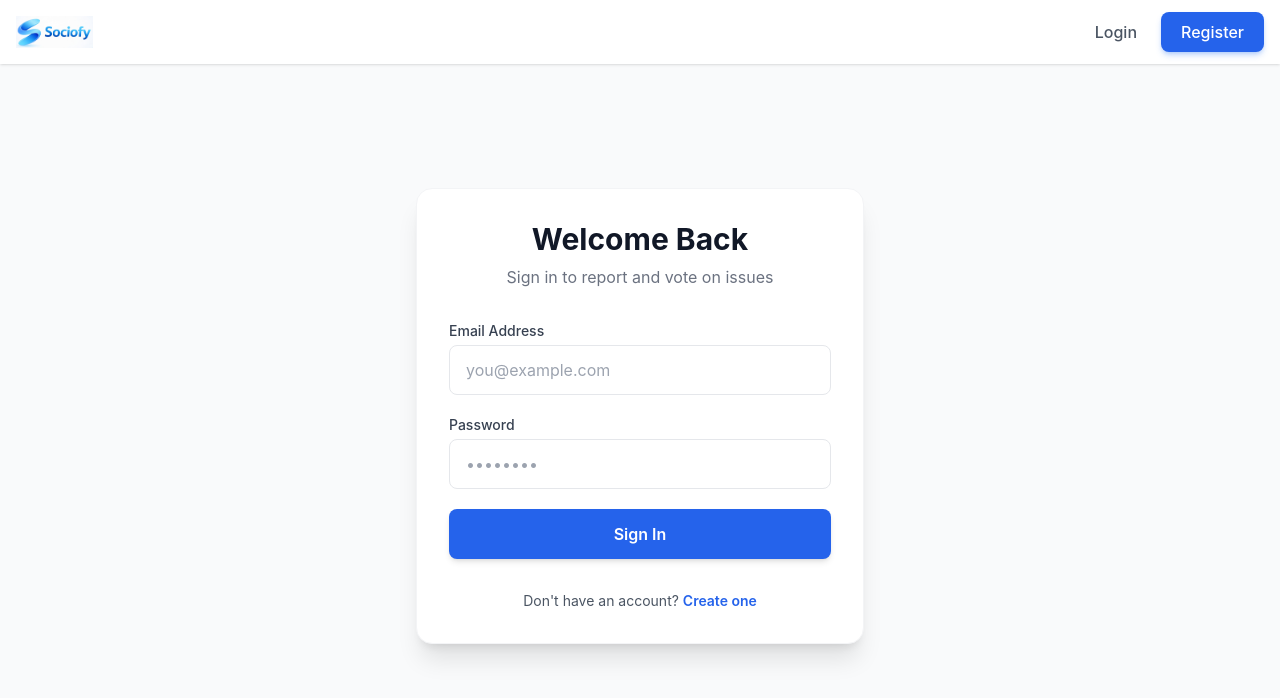
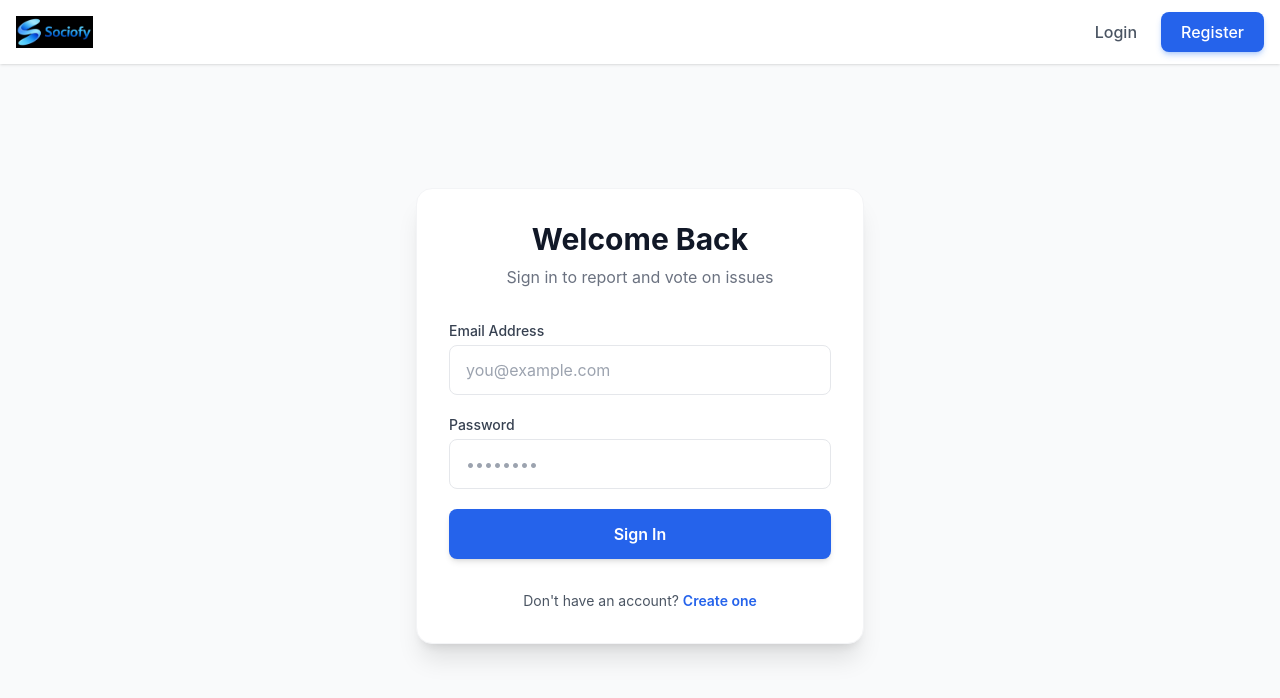
Before and after one commit to vyku8888/WebPage-Social-Problem-Platform, a React (Vite) app in the folder frontend/: page /login in a window 1280 px wide. Shown: the top 698 px of the page. Built offline with nearby package versions, Linux system fonts and the light colour scheme.

Commit message:
Updated favicon and website logo with new images

```diff
--- a/frontend/index.html
+++ b/frontend/index.html
@@ -3,9 +3,9 @@
 
 <head>
   <meta charset="UTF-8" />
-  <link rel="icon" type="image/png" href="/sociofy-icon.png" />
+  <link rel="icon" type="image/jpeg" href="/sociofy-icon.jpg" />
   <meta name="viewport" content="width=device-width, initial-scale=1.0" />
-  <title>Sociofy</title>
+  <title>Sociofy Dashboard</title>
 </head>
 
 <body>
--- a/frontend/src/components/Navbar.jsx
+++ b/frontend/src/components/Navbar.jsx
@@ -16,7 +16,7 @@ const Navbar = () => {
       <div className="container mx-auto px-4">
         <div className="flex justify-between items-center h-16">
           <Link to="/" className="flex items-center">
-            <img src="/sociofy-logo.png" alt="Sociofy" className="h-8 object-contain" />
+            <img src="/sociofy-logo.jpg" alt="Sociofy" className="h-8 object-contain" />
           </Link>
 
           <div className="flex space-x-6 items-center">
```
Also changed, not shown: frontend/public/sociofy-icon.jpg (added), frontend/public/sociofy-logo.jpg (added).
